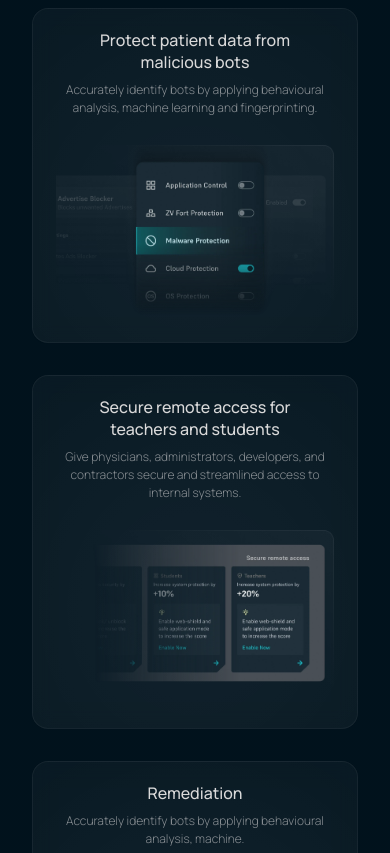
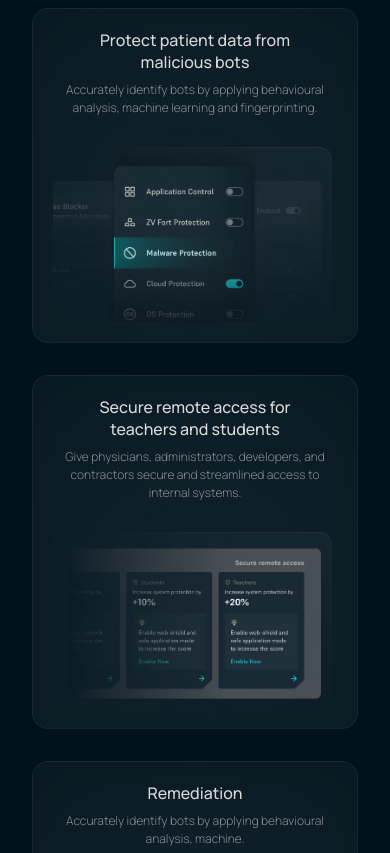
Before and after one commit to hiTushar/barasingha, a React (Create React App) app: page /productspage in a window 390 px wide. Shown: the part 1560-2413 px from the top of the page. Built offline with nearby package versions, Linux system fonts and the light colour scheme; the HTML template or start-up script is replaced by a standard one.

Commit message:
Responsive changes to applications section

```diff
--- a/src/components/pages/Common/Applications/products_Applications.scss
+++ b/src/components/pages/Common/Applications/products_Applications.scss
@@ -83,6 +83,7 @@
          }
 
          .image-card {
+            overflow: hidden;
             img {
                width: 100%;
                max-height: 294px !important;
@@ -90,6 +91,21 @@
                object-fit: contain;
                aspect-ratio: 16/10;
                height: auto;
+
+
+               transform: scale(1.1);
+               object-position: -12px 10px;
+               @media all and (min-width: 768px) {
+                  object-position: -10px 10px;
+               }
+               // @media all and (min-width: 768px) {
+               //    object-position: -25px;
+               //    transform: scale(1.2);
+               // }
+
+               @media all and (min-width: 1200px) {
+                  object-position: -18px 15px;
+               }
             }
          }
 
@@ -116,7 +132,7 @@
             }
 
             @media all and (min-width: 992px) {
-               font-size: 16px;
+               // font-size: 16px;
             }
          }
 
```
